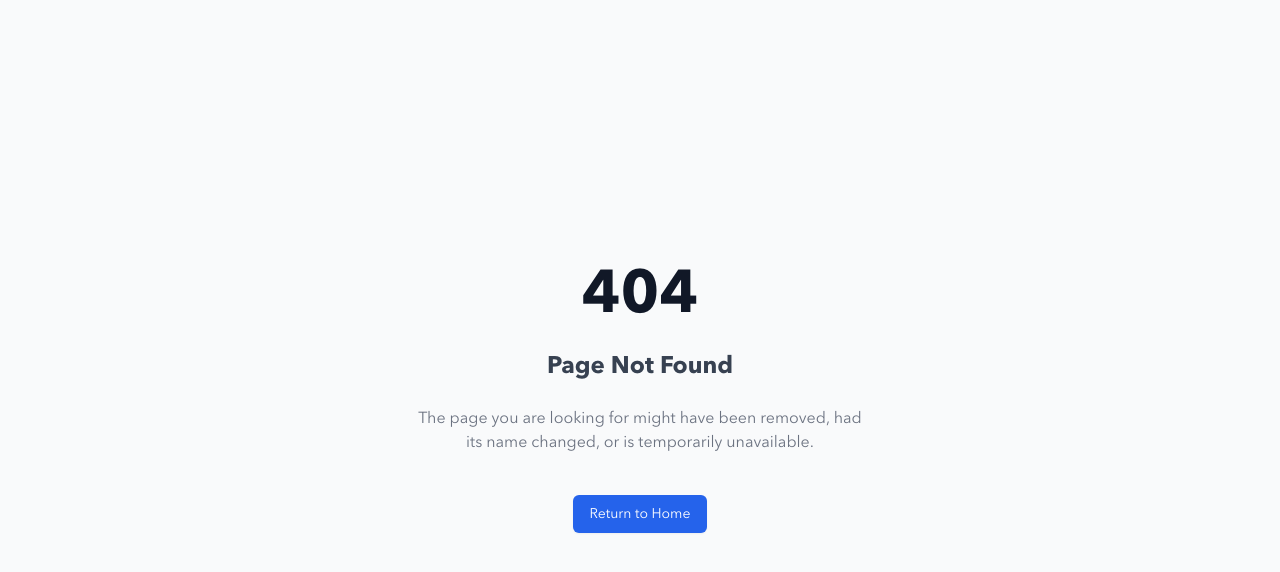
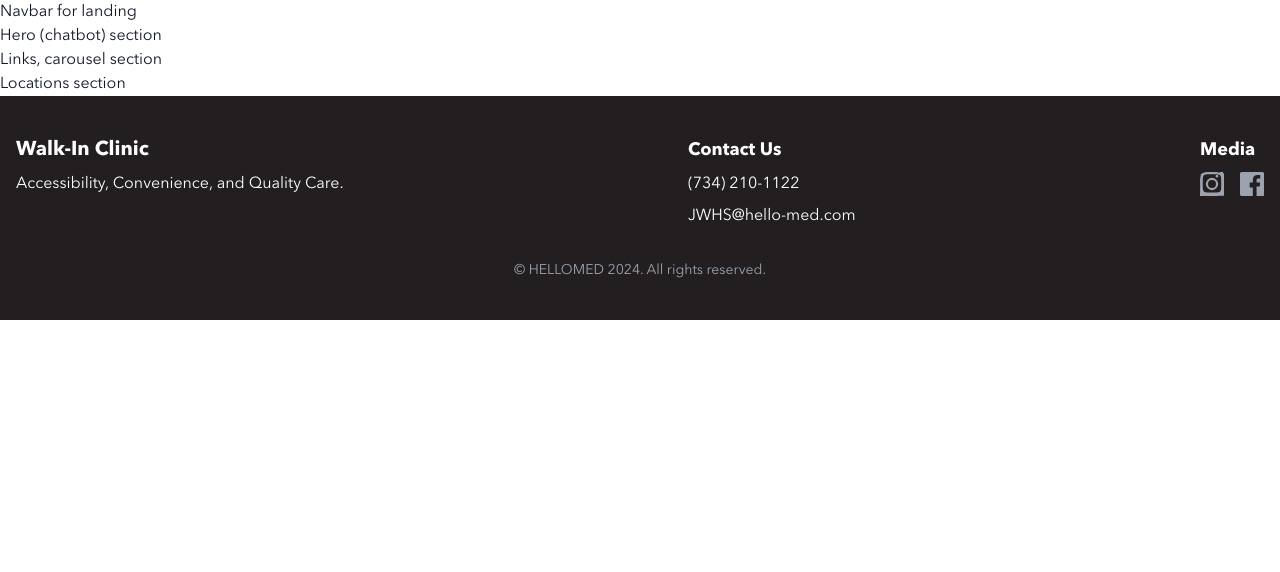
Before and after one commit to dongsub0918/hellomed-client, a Next.js app: page /temp in a window 1280 px wide. Before the commit this address had no page. Shown: the top 572 px of the page. Built offline with nearby package versions, Linux system fonts and the light colour scheme.

Commit message:
feat: start designing new landing page

```diff
--- /dev/null
+++ b/src/app/(public)/temp/page.tsx
@@ -0,0 +1,14 @@
+import styles from "./page.module.css";
+import Footer from "@/ui/footer";
+
+export default function TempLandingPage() {
+  return (
+    <main>
+      <nav>Navbar for landing</nav>
+      <section>Hero (chatbot) section</section>
+      <section>Links, carousel section</section>
+      <section>Locations section</section>
+      <Footer />
+    </main>
+  );
+}
```
Also changed, not shown: src/app/(public)/temp/page.module.css (added).
